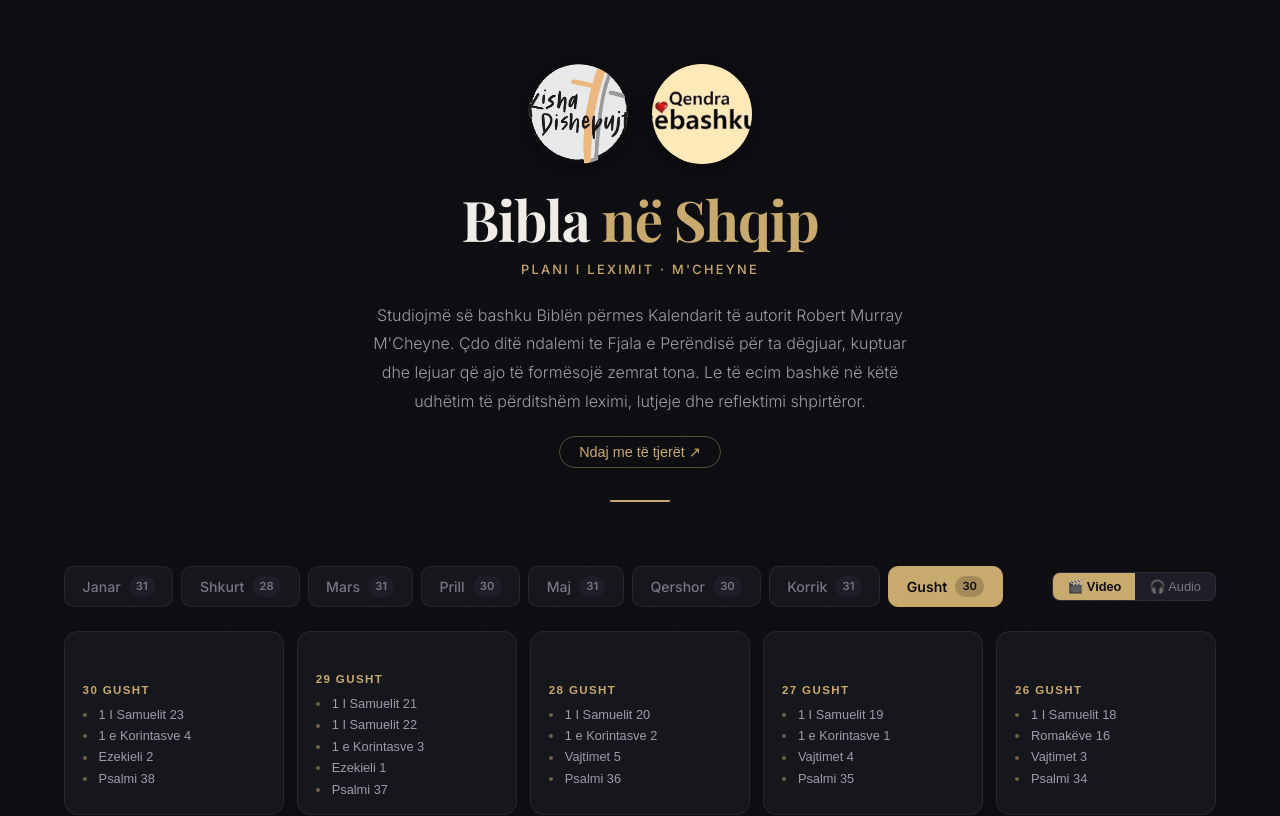
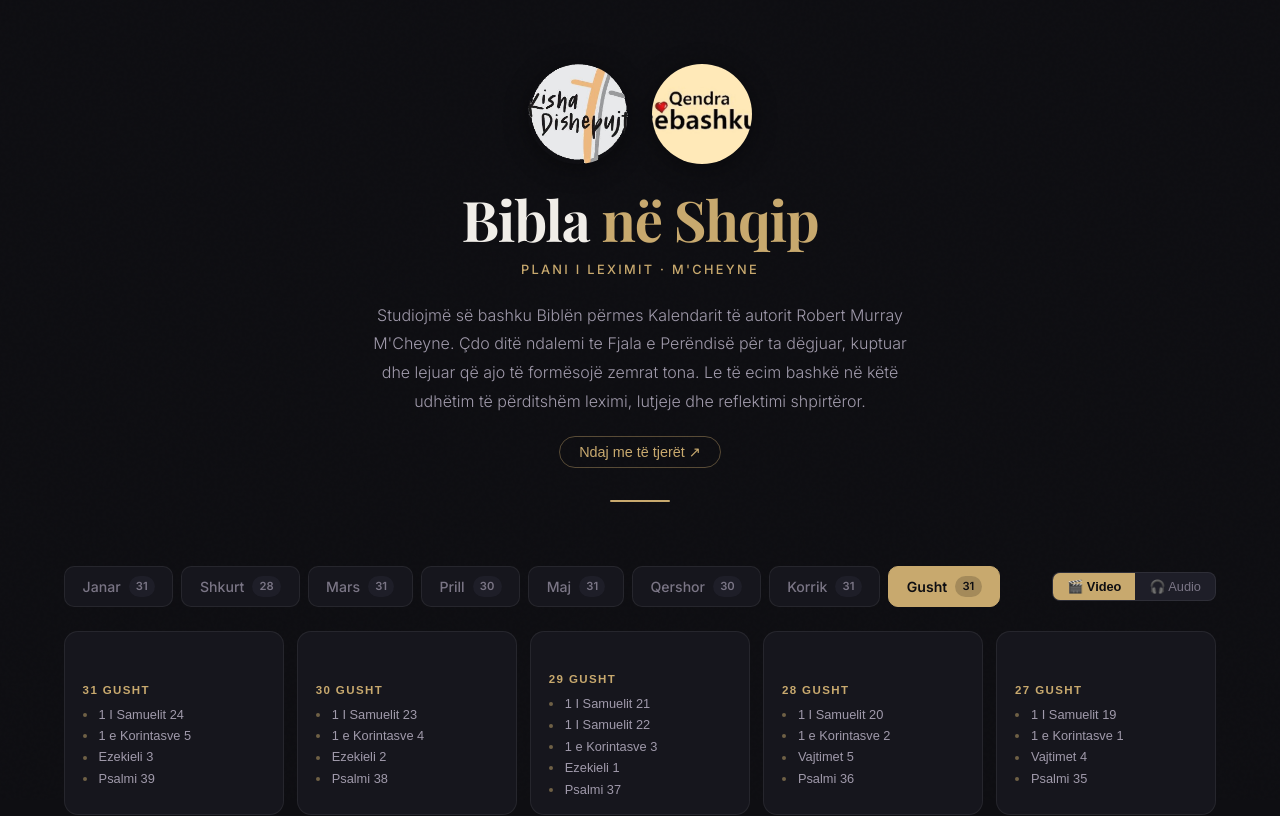
Before and after one commit to jeffandmeredith-max/bibla-shqip, a React (Vite) app: page / in a window 1280 px wide. Shown: the top 816 px of the page. Built offline with nearby package versions, Linux system fonts and the light colour scheme.

Commit message:
chore: daily update 2026-08-31

```diff
--- a/src/data/august.js
+++ b/src/data/august.js
@@ -757,5 +757,28 @@ export const august = [
         "start": 494
       }
     ]
+  },
+  {
+    "day": 31,
+    "date": "31 Gusht",
+    "videoId": "KK8qW90rlzY",
+    "readings": [
+      {
+        "title": "1 I Samuelit 24",
+        "start": 0
+      },
+      {
+        "title": "1 e Korintasve 5",
+        "start": 193
+      },
+      {
+        "title": "Ezekieli 3",
+        "start": 289
+      },
+      {
+        "title": "Psalmi 39",
+        "start": 533
+      }
+    ]
   }
 ]
```
